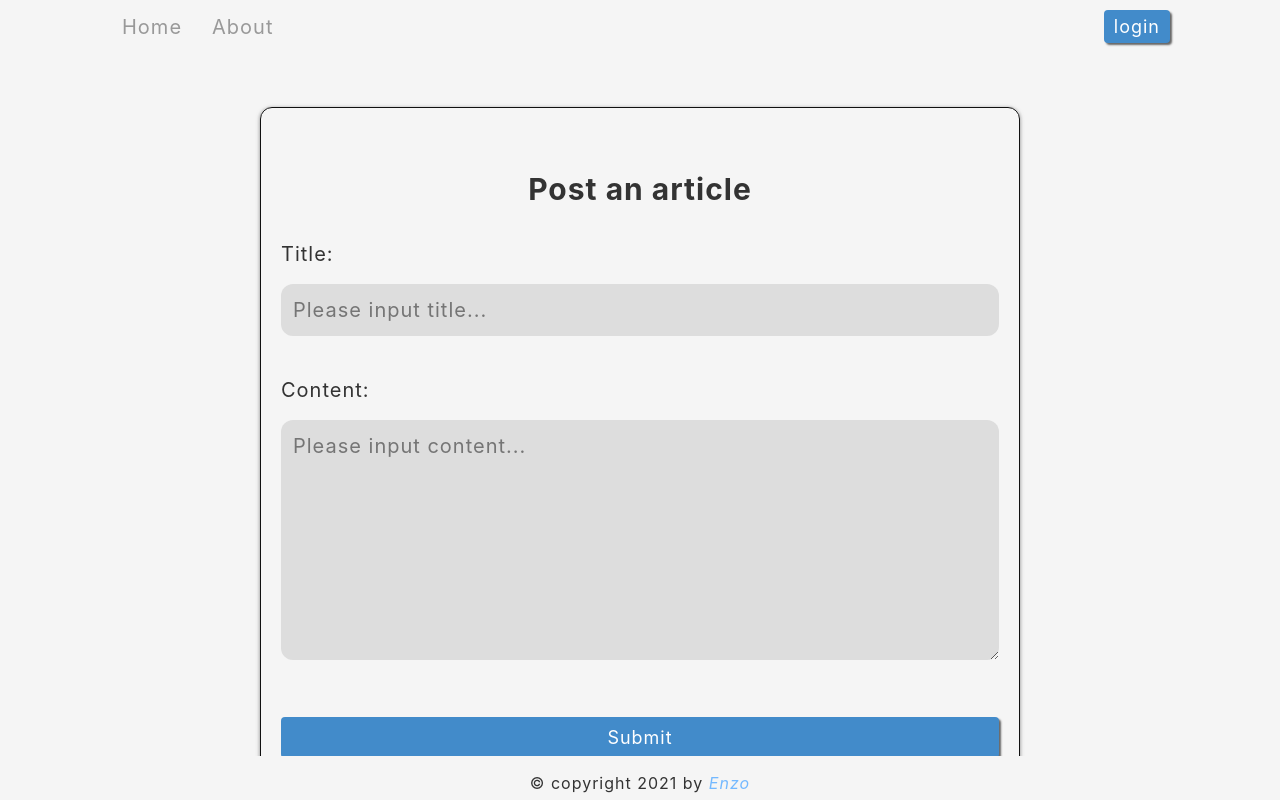
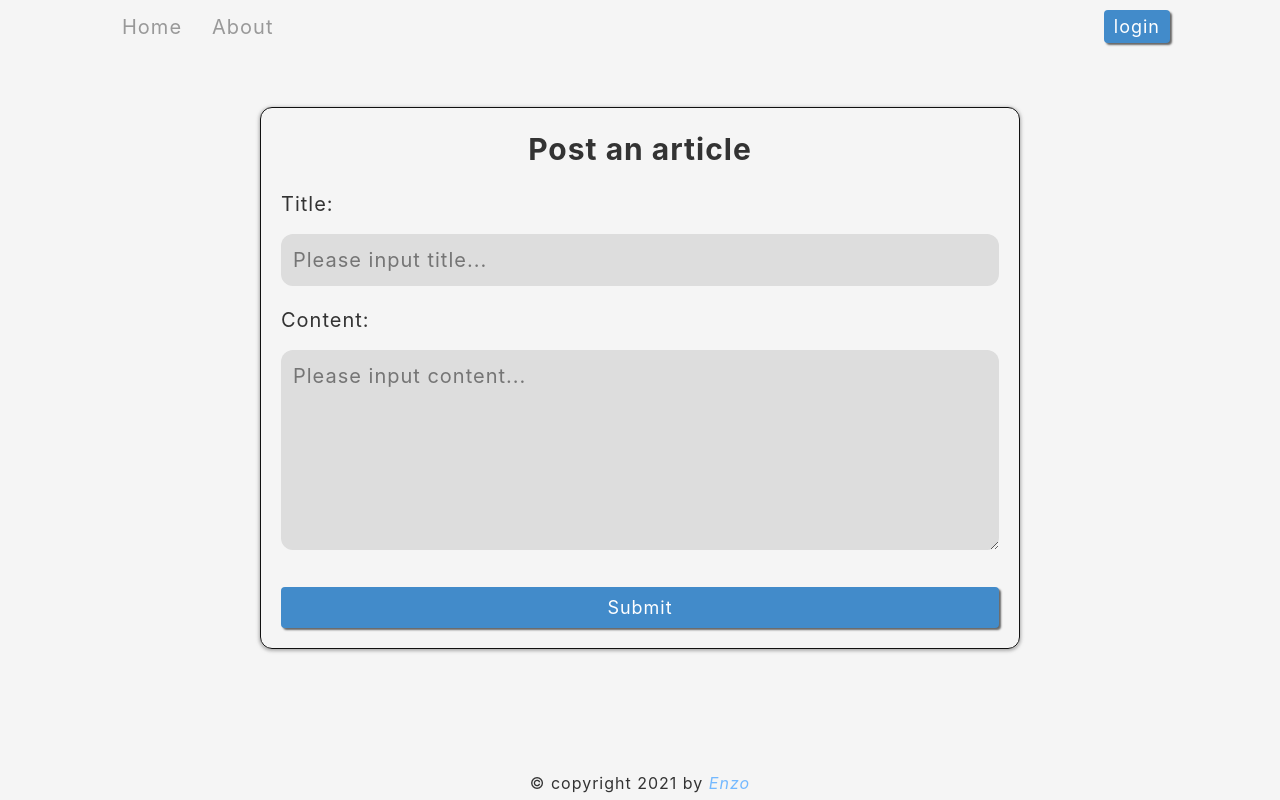
Before and after one commit to CoolizzLuo/coolizz-blog, a React (Create React App) app: page /new_post in a window 1280 px wide. Built offline with nearby package versions, Linux system fonts and the light colour scheme; no server answers; a web font is replaced by a local one.

Commit message:
add ConsolePage

```diff
--- a/src/components/Header/Header.js
+++ b/src/components/Header/Header.js
@@ -84,8 +84,9 @@ const Header = () => {
       {isModalOpen && <FormModal handleToggle={toggleModal} />}
       <NavbarList>
         <Nav exact to="/">Home</Nav>
+        {user && <Nav to="/new_post">Post</Nav>}
+        {user && <Nav to="/console">Console</Nav>}
         <Nav to="/about">About</Nav>
-        {user && <Nav to="/new_post">Post</Nav>}
       </NavbarList>
       <div>
         {user?.username && <Span>{'Hi ' + user.username}</Span>}
--- a/src/components/RouteSwitch.js
+++ b/src/components/RouteSwitch.js
@@ -6,6 +6,7 @@ import HomePage from '../pages/HomePage'
 import AboutPage from '../pages/AboutPage'
 import NewPostPage from '../pages/NewPostPage'
 import PostPage from '../pages/PostPage'
+import ConsolePage from '../pages/ConsolePage'
 import NotFoundPage from '../pages/NotFoundPage'
 
 
@@ -16,6 +17,7 @@ const RouteSwitch = () => (
     <Route path='/about' component={AboutPage} />
     <Route path='/new_post' component={NewPostPage} />
     <Route path='/post/:id([1-9]|[1-9]*[0-9]+)' component={PostPage} />
+    <Route path='/console' component={ConsolePage} />
     <Route path='*' component={NotFoundPage} />
   </Switch>
 )
--- /dev/null
+++ b/src/pages/ConsolePage/ConsolePage.js
@@ -0,0 +1,19 @@
+import styled from '@emotion/styled'
+
+
+const Container = styled.div`
+  margin: 2rem auto 0;
+  padding: 2rem;
+  font-size: calc(20px + 0.33vw);
+  text-align: left;
+`
+
+const ConsolePage = () => {
+  return (
+    <div>
+      <h2>Console</h2>
+    </div>
+  )
+}
+
+export default ConsolePage
--- /dev/null
+++ b/src/pages/ConsolePage/index.js
@@ -0,0 +1 @@
+export { default } from './ConsolePage'
--- a/src/pages/NewPostPage/NewPostPage.js
+++ b/src/pages/NewPostPage/NewPostPage.js
@@ -1,5 +1,6 @@
 import styled from '@emotion/styled'
 
+import { useHistory } from 'react-router-dom'
 import { useForm } from 'react-hook-form'
 import { yupResolver } from '@hookform/resolvers/yup'
 import * as yup from "yup"
@@ -18,12 +19,11 @@ const Wrapper = styled.div`
 `
 
 const H2 = styled.h2`
-  margin: 2rem 0 0;
   text-align: center;
 `
 
 const Form = styled.form`
-  margin: 1.5rem 0 1rem;
+  margin: 1rem 0 0;
 `
 
 const Label = styled.label`
@@ -35,9 +35,8 @@ const Label = styled.label`
 const Input = styled.input`
   min-width: 100%;
   max-width: 100%;
-  margin: .2rem 0 1rem;
   padding: .6rem;
-  margin: .8rem 0 2rem;
+  margin: .8rem 0 1rem;
   font-size: 1rem;
   background: #ddd;
   border: none;
@@ -49,9 +48,9 @@ const Input = styled.input`
 const Textarea = styled.textarea`
   min-width: 100%;
   max-width: 100%;
-  min-height: 240px;
+  min-height: 200px;
   padding: .6rem;
-  margin: .8rem 0 2rem;
+  margin: .8rem 0 1rem;
   font-size: 1rem;
   background: #ddd;
   border: none;
@@ -84,31 +83,34 @@ const SubmitBtn = styled.button`
 
 const schema = yup.object({
   title: yup.string().required(),
-  content: yup.string().required(),
+  body: yup.string().required(),
 }).required()
 
 
 const NewPostPage = () => {
+  const history = useHistory()
   const { register, handleSubmit, reset, formState: { errors } } = useForm({
     resolver: yupResolver(schema)
   })
 
   const onSubmit = async (data) => {
-    const { title, content } = data
+    const { title, body } = data
 
     toast.promise(
-      axios.post('/login', { title, content }),
+      axios.post('/posts', { title, body }),
       {
         pending: 'Loading...',
         success: {
           render({ data }) {
-            if (data.data?.ok !== 1) return data.data.message
+            if (!data.data?.id) return data.data.message
+            history.push('/')
             return 'Post Successful !'
           }
         },
         error: {
           render({ data }) {
             reset()
+            history.push('/')
             return 'Post Fail !'
           }
         }
@@ -133,8 +135,8 @@ const NewPostPage = () => {
           Content:
           <Textarea
             placeholder='Please input content...'
-            $danger={errors.content}
-            {...register("content")}
+            $danger={errors.body}
+            {...register("body")}
           >
           </Textarea>
         </Label>
```
Also changed, not shown: src/pages/AboutPage/AboutPage.js (line endings or trailing spaces).
